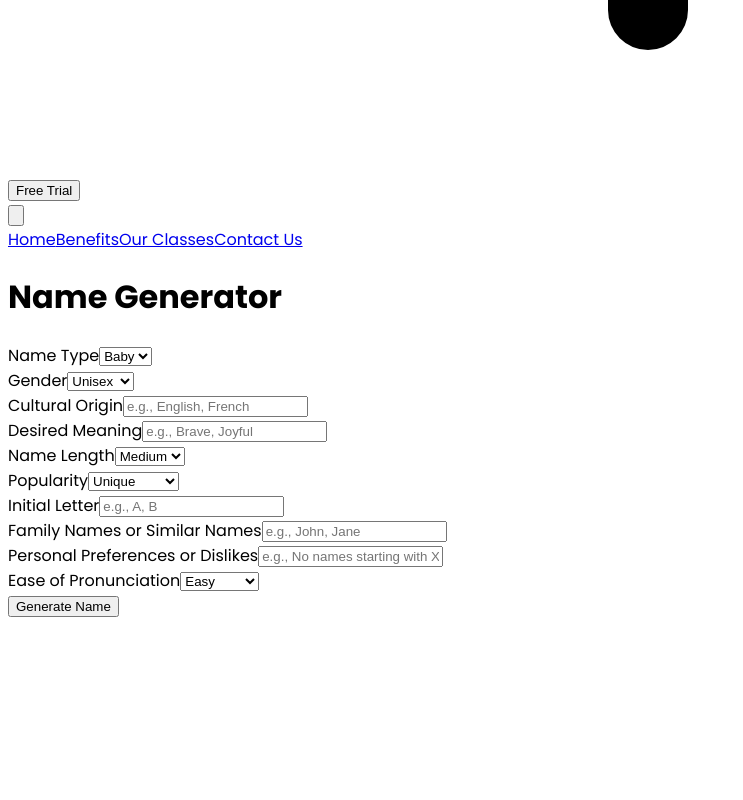
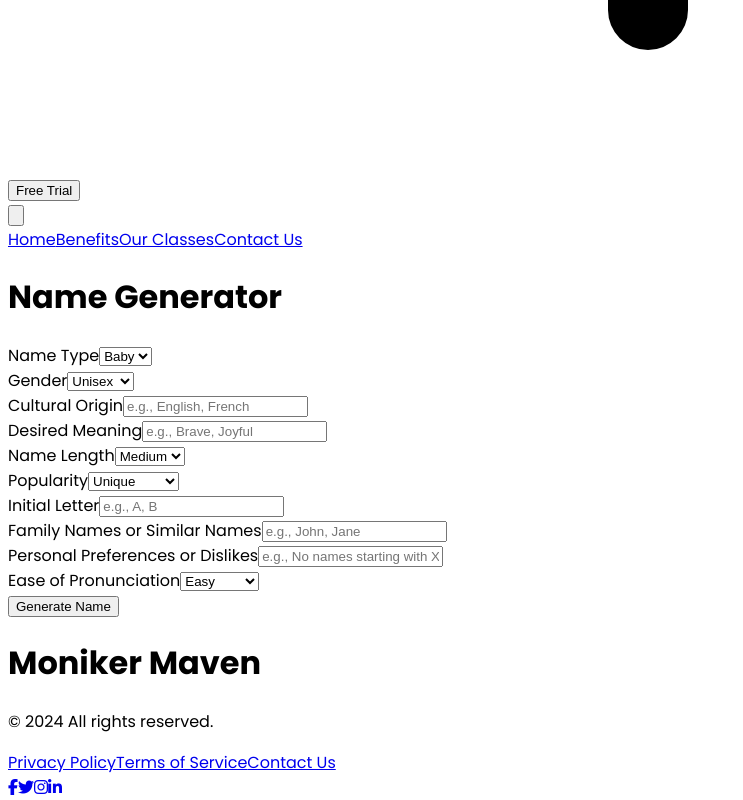
Before and after one commit to Sujan-Koirala021/moniker-maven, a React (Create React App) app in the folder client/: page / in a window 1280 px wide. Shown: the part 3742-4542 px from the top of the page, without its empty margins (0-743 px from the left). Before the commit the page ends 4360 px from the top, so only its background shows below. Built offline with nearby package versions, Linux system fonts and the light colour scheme.

Commit message:
Footer added

```diff
--- a/client/package.json
+++ b/client/package.json
@@ -3,6 +3,7 @@
   "version": "0.1.0",
   "private": true,
   "dependencies": {
+    "@fortawesome/fontawesome-free": "^6.5.2",
     "@heroicons/react": "^2.1.3",
     "@testing-library/jest-dom": "^5.17.0",
     "@testing-library/react": "^13.4.0",
--- a/client/src/App.js
+++ b/client/src/App.js
@@ -1,11 +1,12 @@
 import React from "react";
 // import Navbar from "./components/NavBar";
 import Home from "./pages/Home";
+import LandingPage from "./pages/Landing";
 
 function App() {
   return (
     <div className="app">
-      <Home />
+      <LandingPage />
     </div>
   );
 }
--- a/client/src/components/Footer.jsx
+++ b/client/src/components/Footer.jsx
@@ -1,18 +1,35 @@
-import React from 'react'
+import React from 'react';
 
-function Footer() {
+const Footer = () => {
   return (
-
-    <footer>
-      <div class="footer-content">
-        <div>&copy; mYBlog. All Rights Reserved.</div>
-        <ul>
-          <li><a href="#">Privacy Policy</a></li>
-          <li><a href="#">Contact Us</a></li>
-        </ul>
+    <footer className="bg-gray-200 dark:bg-gray-800 dark:text-white  mt-5">
+      <div className="container mx-auto flex flex-col md:flex-row justify-between items-center p-4">
+        <div className="mb-4 md:mb-0">
+          <h1 className="text-md font-bold">Moniker Maven</h1>
+          <p className='text-sm'>&copy; {new Date().getFullYear()} All rights reserved.</p>
+        </div>
+        <div className="flex space-x-6 text-sm">
+          <a href="#" className="hover:text-gray-400">Privacy Policy</a>
+          <a href="#" className="hover:text-gray-400">Terms of Service</a>
+          <a href="#" className="hover:text-gray-400">Contact Us</a>
+        </div>
+        <div className="flex space-x-4 mt-4 md:mt-0">
+          <a href="#" className="hover:text-gray-400">
+            <i className="fab fa-facebook-f"></i>
+          </a>
+          <a href="#" className="hover:text-gray-400">
+            <i className="fab fa-twitter"></i>
+          </a>
+          <a href="#" className="hover:text-gray-400">
+            <i className="fab fa-instagram"></i>
+          </a>
+          <a href="#" className="hover:text-gray-400">
+            <i className="fab fa-linkedin-in"></i>
+          </a>
+        </div>
       </div>
     </footer>
-  )
-}
+  );
+};
 
-export default Footer
+export default Footer;
--- a/client/src/index.js
+++ b/client/src/index.js
@@ -3,6 +3,7 @@ import ReactDOM from 'react-dom/client';
 import './index.css';
 import App from './App';
 import reportWebVitals from './reportWebVitals';
+import '@fortawesome/fontawesome-free/css/all.min.css';
 
 const root = ReactDOM.createRoot(document.getElementById('root'));
 root.render(
--- /dev/null
+++ b/client/src/pages/Landing.jsx
@@ -0,0 +1,17 @@
+import React from 'react'
+import Navbar from '../components/NavBar'
+
+import Footer from '../components/Footer'
+import NameGenerator from './DirectInput'
+
+const LandingPage = () => {
+    return (
+        <>
+                    <Navbar />
+                    <NameGenerator/>
+            <Footer/>
+        </>
+    )
+}
+
+export default LandingPage
```
Also changed, not shown: 1 other file (tests, documents, lock files or other folders).
